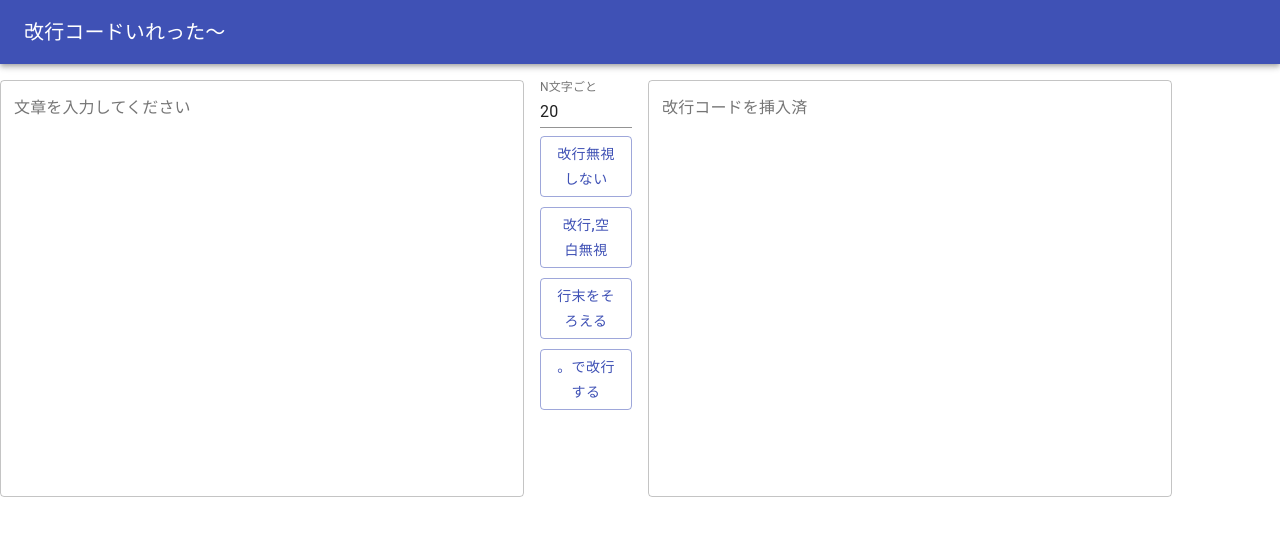
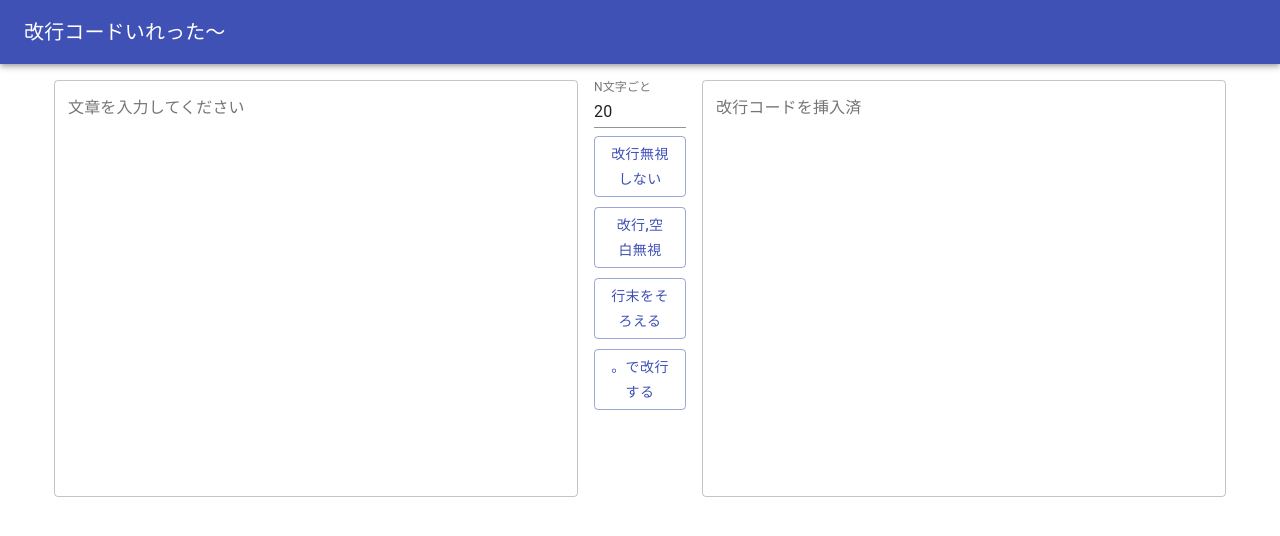
Before and after one commit to doriasu/kaigyo_insert, a React (Create React App) app: page / in a window 1280 px wide. Shown: the top 536 px of the page. Built offline with nearby package versions, Linux system fonts and the light colour scheme.

Commit message:
centering微調整

```diff
--- a/src/kaigyo.tsx
+++ b/src/kaigyo.tsx
@@ -141,7 +141,7 @@ class Kaigyo extends React.Component<IKaigyoProps,IKaigyoState>{
         }
         return (
             <div>
-                <Grid container spacing={2}>
+                <Grid container spacing={2} style={{justifyContent:"center"}}>
                     <Grid item xs={5}>
                         <TextField
                             id="outlined-textarea"
@@ -191,6 +191,7 @@ class Kaigyo extends React.Component<IKaigyoProps,IKaigyoState>{
                             value={this.state.ch_message}
                         />
                     </Grid>
+
                 </Grid>
             </div>
         );
```
